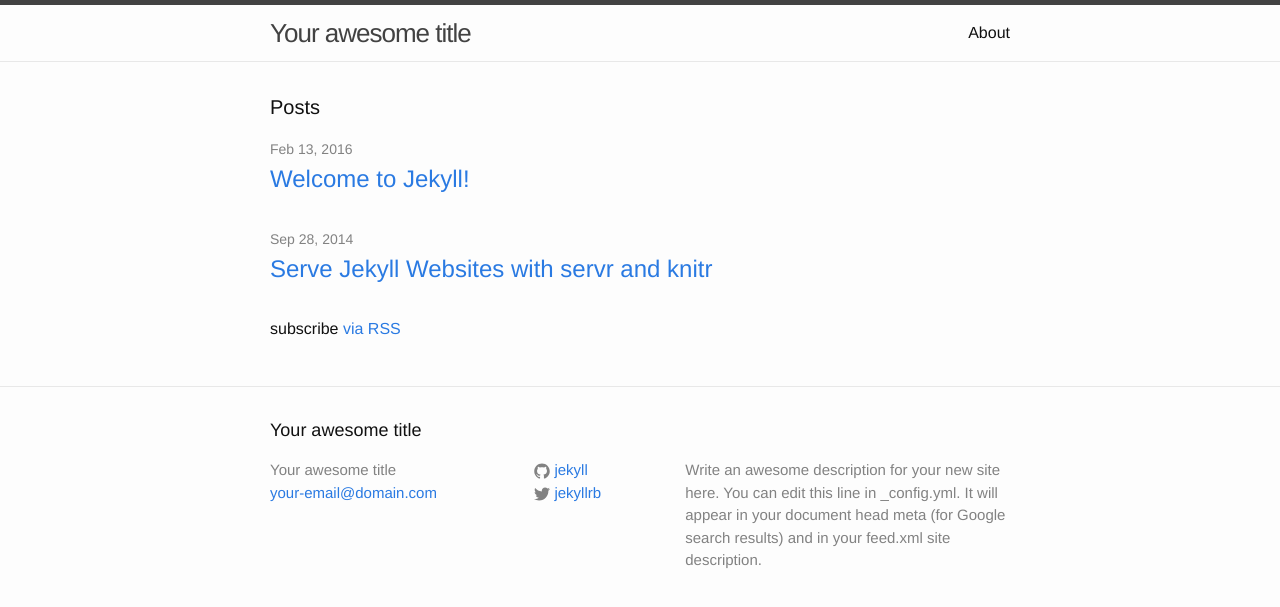
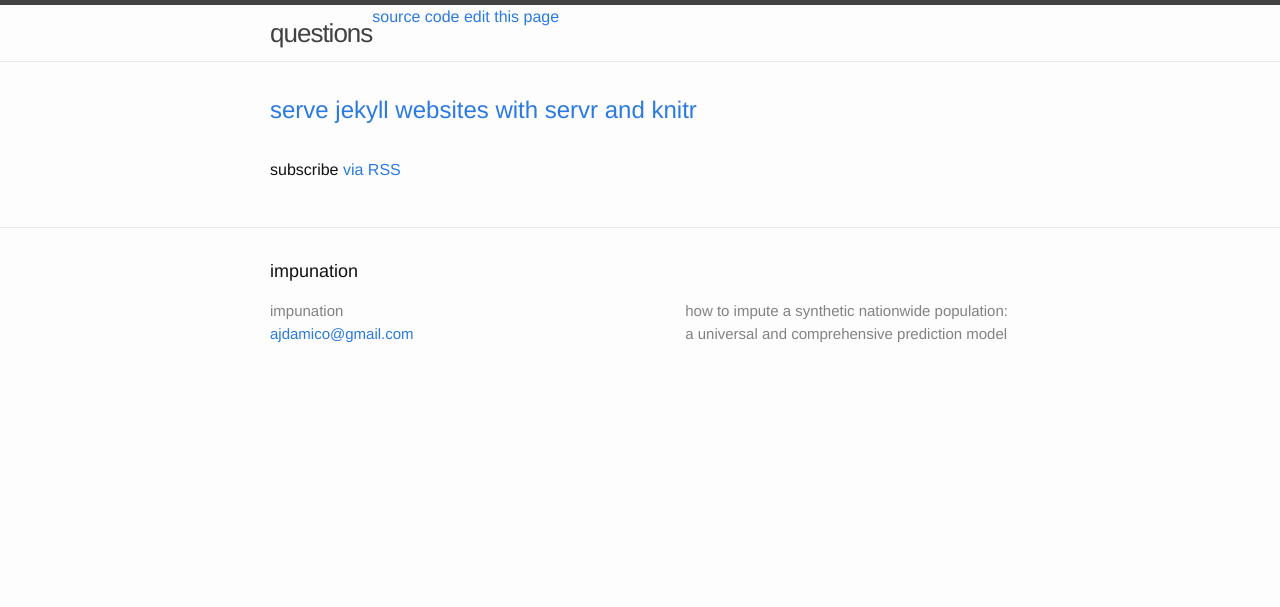
Before and after one commit to impunation/impunation.github.io, a Jekyll site: the page built from index.html, in a window 1280 px wide. Shown: the top 607 px of the page. Built offline with Jekyll 4.4.1, drawn with Linux system fonts in a browser that asks for light colours.

Commit message:
jekyll header edits

```diff
--- a/_config.yml
+++ b/_config.yml
@@ -6,16 +6,14 @@
 # 'jekyll serve'. If you change this file, please restart the server process.
 
 # Site settings
-title: Your awesome title
-email: your-email@domain.com
+title: impunation
+email: ajdamico@gmail.com
 description: > # this means to ignore newlines until "baseurl:"
-  Write an awesome description for your new site here. You can edit this
-  line in _config.yml. It will appear in your document head meta (for
-  Google search results) and in your feed.xml site description.
-baseurl: "" # the subpath of your site, e.g. /blog
-url: "http://yourdomain.com" # the base hostname & protocol for your site
-twitter_username: jekyllrb
-github_username:  jekyll
+  how to impute a synthetic nationwide population: a universal and comprehensive prediction model
+baseurl: # "" # the subpath of your site, e.g. /blog
+url: # "http://impunation.com" # the base hostname & protocol for your site
+twitter_username: # jekyllrb
+github_username:  # jekyll
 
 # Build settings
 markdown: kramdown
--- a/_includes/header.html
+++ b/_includes/header.html
@@ -2,7 +2,11 @@
 
   <div class="wrapper">
 
-    <a class="site-title" href="{{ site.baseurl }}/">{{ site.title }}</a>
+    <a class="site-title" href="{{ site.baseurl }}/">questions</a>
+
+	<a href="https://github.com/impunation">source code</a>
+
+	<a href="https://github.com/impunation/impunation.github.io/edit/master/{{page.path}}">edit this page</a>
 
     <nav class="site-nav">
       <a href="#" class="menu-icon">
--- a/_posts/2016-02-13-welcome-to-jekyll.markdown
+++ /dev/null
@@ -1,25 +0,0 @@
----
-layout: post
-title:  "Welcome to Jekyll!"
-date:   2016-02-13 18:37:45 -0500
-categories: jekyll update
----
-You’ll find this post in your `_posts` directory. Go ahead and edit it and re-build the site to see your changes. You can rebuild the site in many different ways, but the most common way is to run `jekyll serve`, which launches a web server and auto-regenerates your site when a file is updated.
-
-To add new posts, simply add a file in the `_posts` directory that follows the convention `YYYY-MM-DD-name-of-post.ext` and includes the necessary front matter. Take a look at the source for this post to get an idea about how it works.
-
-Jekyll also offers powerful support for code snippets:
-
-{% highlight ruby %}
-def print_hi(name)
-  puts "Hi, #{name}"
-end
-print_hi('Tom')
-#=> prints 'Hi, Tom' to STDOUT.
-{% endhighlight %}
-
-Check out the [Jekyll docs][jekyll-docs] for more info on how to get the most out of Jekyll. File all bugs/feature requests at [Jekyll’s GitHub repo][jekyll-gh]. If you have questions, you can ask them on [Jekyll Talk][jekyll-talk].
-
-[jekyll-docs]: http://jekyllrb.com/docs/home
-[jekyll-gh]:   https://github.com/jekyll/jekyll
-[jekyll-talk]: https://talk.jekyllrb.com/
--- a/index.html
+++ b/index.html
@@ -4,12 +4,9 @@
 
 <div class="home">
 
-  <h1 class="page-heading">Posts</h1>
-
   <ul class="post-list">
     {% for post in site.posts %}
       <li>
-        <span class="post-meta">{{ post.date | date: "%b %-d, %Y" }}</span>
 
         <h2>
           <a class="post-link" href="{{ post.url | prepend: site.baseurl }}">{{ post.title }}</a>
```
Also changed, not shown: _posts/2014-09-28-jekyll-with-knitr.md (+1 -1 lines), about.md (deleted, +0 -15 lines), 3 other files.
